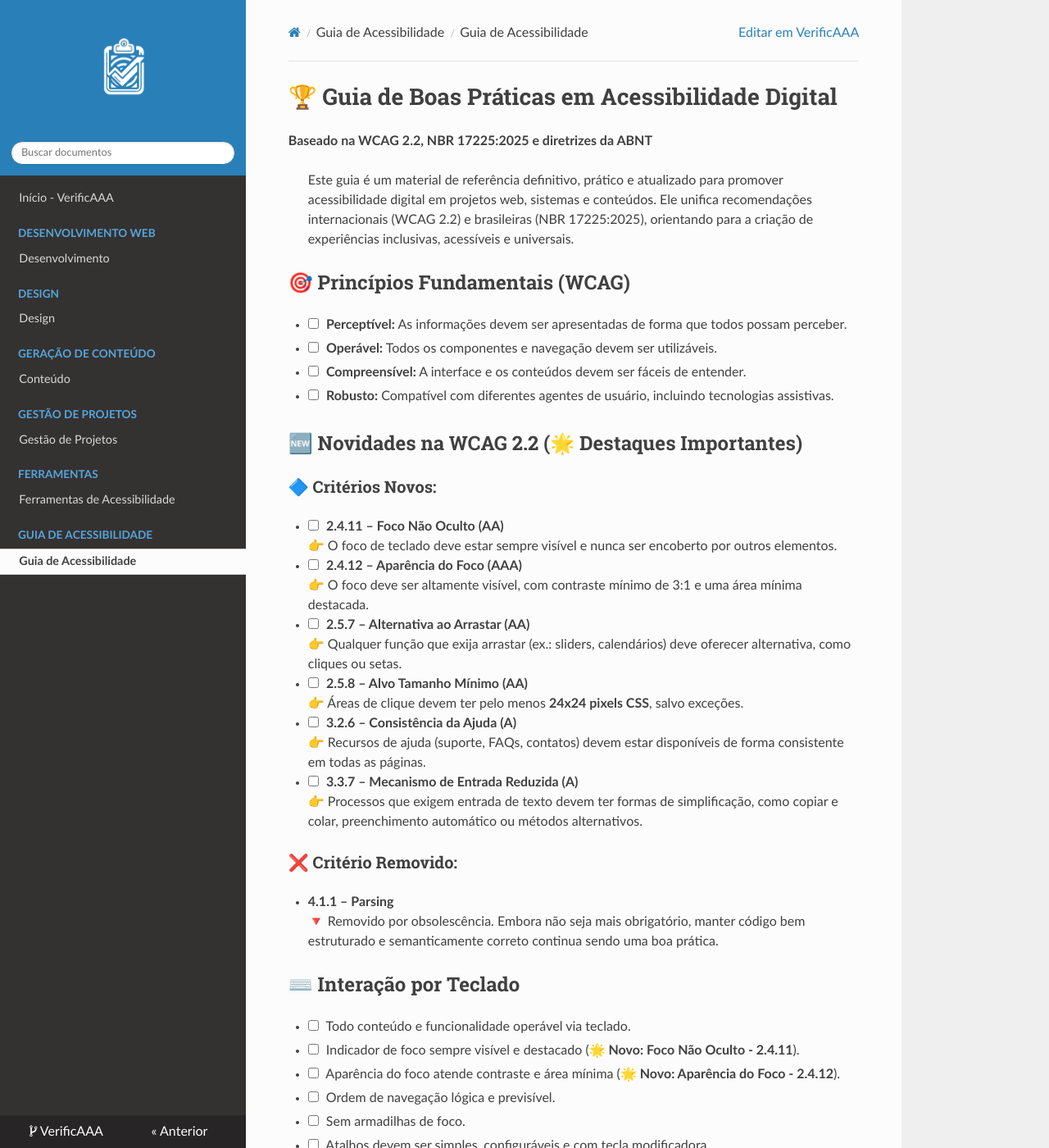
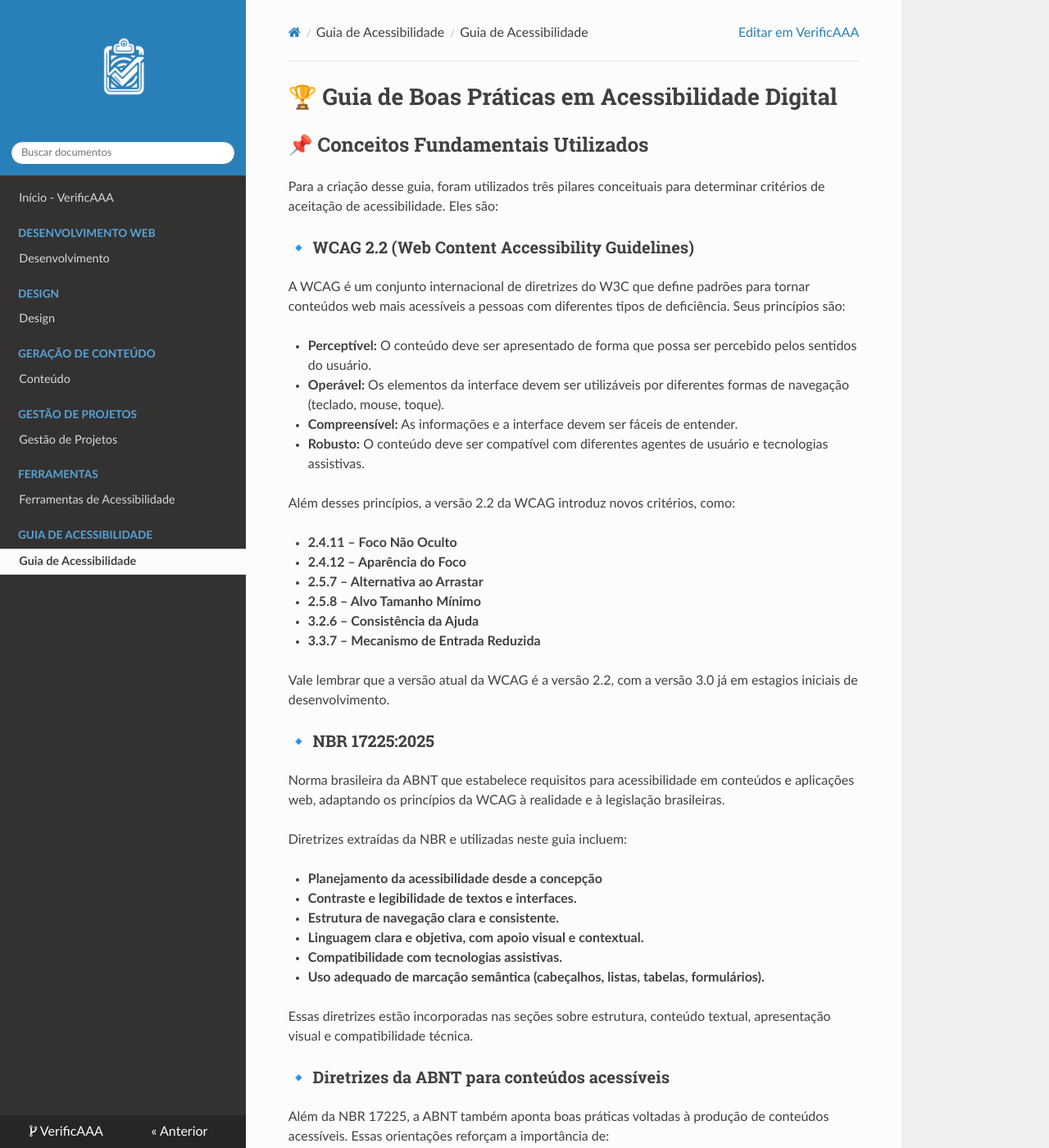
Before and after one commit to UnBIHC2025-1/IHC-2025.1-Grupo08, an MkDocs documentation site: the page built from docs/guiaAcessibilidade/guiaAcessibilidade.md, in a window 1280 px wide and 1400 px high. Shown: the whole window at 82% size. Built offline with MkDocs 1.6.1, drawn with Linux system fonts in a browser that asks for light colours; nearby versions of some CDN libraries; some of the changed text lies outside the part shown.

Commit message:
Adicionando os fundamentos normativos aplicados no `guiaAcessibilidade.md`

```diff
--- a/docs/guiaAcessibilidade/guiaAcessibilidade.md
+++ b/docs/guiaAcessibilidade/guiaAcessibilidade.md
@@ -1,8 +1,63 @@
 # 🏆 Guia de Boas Práticas em Acessibilidade Digital
+
+## 📌 Conceitos Fundamentais Utilizados
+
+Para a criação desse guia, foram utilizados três pilares conceituais para determinar critérios de aceitação de acessibilidade. Eles são:
+
+### 🔹 WCAG 2.2 (Web Content Accessibility Guidelines)
+
+A WCAG é um conjunto internacional de diretrizes do W3C que define padrões para tornar conteúdos web mais acessíveis a pessoas com diferentes tipos de deficiência. Seus princípios são:
+
+- **Perceptível:** O conteúdo deve ser apresentado de forma que possa ser percebido pelos sentidos do usuário.
+- **Operável:** Os elementos da interface devem ser utilizáveis por diferentes formas de navegação (teclado, mouse, toque).
+- **Compreensível:** As informações e a interface devem ser fáceis de entender.
+- **Robusto:** O conteúdo deve ser compatível com diferentes agentes de usuário e tecnologias assistivas.
+
+Além desses princípios, a versão 2.2 da WCAG introduz novos critérios, como:
+
+- **2.4.11 – Foco Não Oculto**
+- **2.4.12 – Aparência do Foco**
+- **2.5.7 – Alternativa ao Arrastar**
+- **2.5.8 – Alvo Tamanho Mínimo**
+- **3.2.6 – Consistência da Ajuda**
+- **3.3.7 – Mecanismo de Entrada Reduzida**
+
+Vale lembrar que a versão atual da WCAG é a versão 2.2, com a versão 3.0 já em estagios iniciais de desenvolvimento.
+
+### 🔹 NBR 17225:2025
+
+Norma brasileira da ABNT que estabelece requisitos para acessibilidade em conteúdos e aplicações web, adaptando os princípios da WCAG à realidade e à legislação brasileiras.
+
+Diretrizes extraídas da NBR e utilizadas neste guia incluem:
+
+- **Planejamento da acessibilidade desde a concepção**
+- **Contraste e legibilidade de textos e interfaces.**
+- **Estrutura de navegação clara e consistente.**
+- **Linguagem clara e objetiva, com apoio visual e contextual.**
+- **Compatibilidade com tecnologias assistivas.**
+- **Uso adequado de marcação semântica (cabeçalhos, listas, tabelas, formulários).**
+
+Essas diretrizes estão incorporadas nas seções sobre estrutura, conteúdo textual, apresentação visual e compatibilidade técnica.
+
+### 🔹 Diretrizes da ABNT para conteúdos acessíveis
+
+Além da NBR 17225, a ABNT também aponta boas práticas voltadas à produção de conteúdos acessíveis. Essas orientações reforçam a importância de:
+
+- Utilizar contrastes adequados e tipografia legível;
+- Escrever com linguagem simples, direta e inclusiva;
+- Organizar as informações com títulos bem estruturados;
+- Usar corretamente listas, tabelas e formulários com rótulos claros;
+- Evitar o uso exclusivo de cor como meio de transmitir informação.
+
+Essas práticas estão refletidas nas seções sobre estrutura semântica, links, botões, formulários e conteúdo textual.
+
+---
+
+Esses conceitos e diretrizes foram aplicados de forma integrada ao longo deste pocket para orientar desenvolvedores na criação de sistemas mais acessíveis e inclusivos.
 
 **Baseado na WCAG 2.2, NBR 17225:2025 e diretrizes da ABNT**
 
-> Este guia é um material de referência definitivo, prático e atualizado para promover acessibilidade digital em projetos web, sistemas e conteúdos. Ele unifica recomendações internacionais (WCAG 2.2) e brasileiras (NBR 17225:2025), orientando para a criação de experiências inclusivas, acessíveis e universais.
+> Este guia é um material de referência, prático e atualizado para promover acessibilidade digital em projetos web, sistemas e conteúdos. Ele unifica recomendações internacionais (WCAG 2.2) e brasileiras (NBR 17225:2025), orientando para a criação de experiências inclusivas, acessíveis e universais.
 
 ## 🎯 Princípios Fundamentais (WCAG)
 
```
